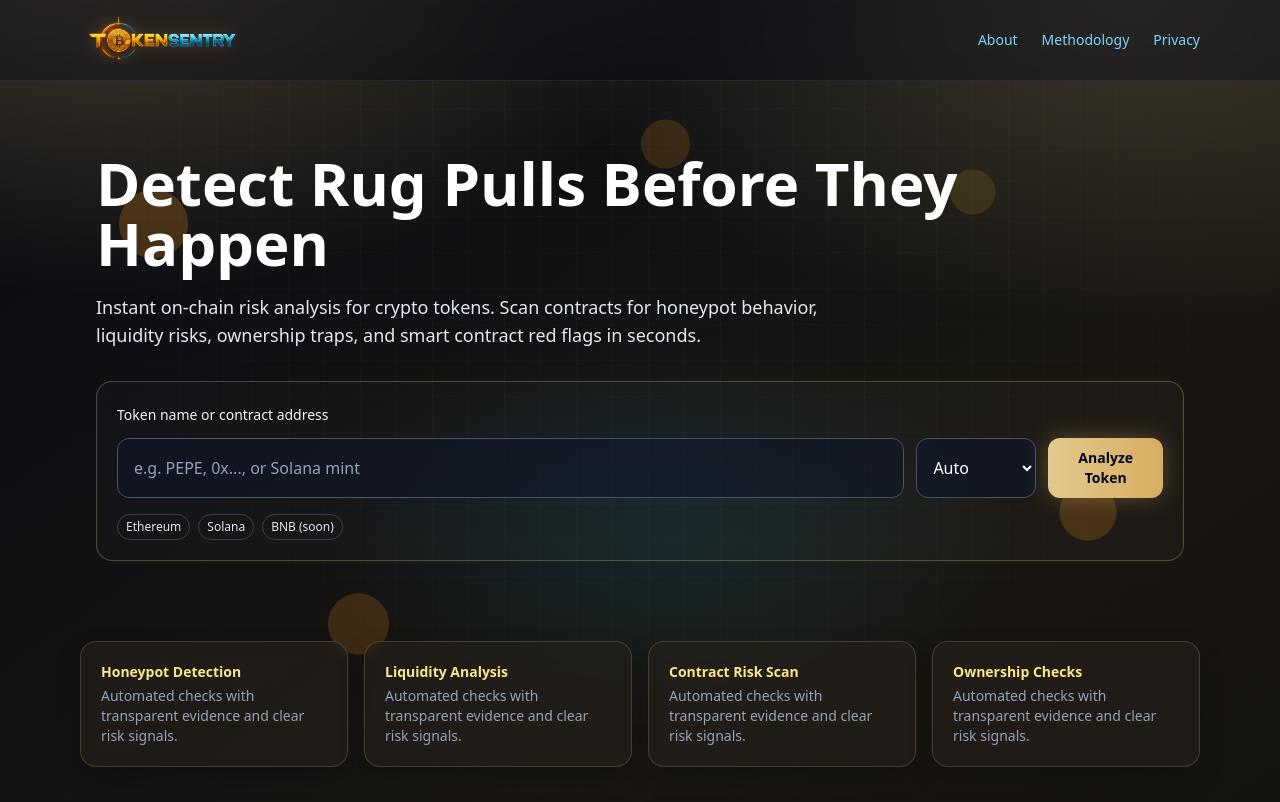
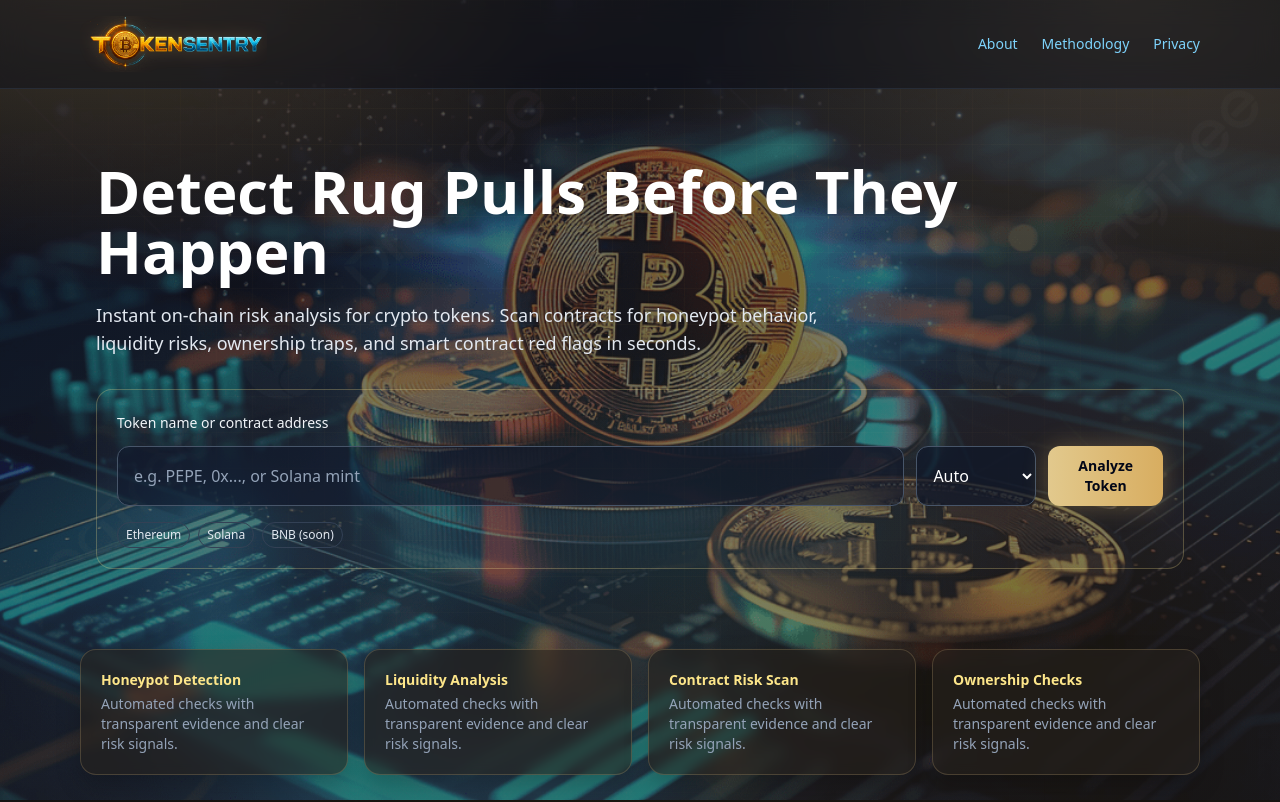
Before and after one commit to PrunyTH/TokenSentry, a Next.js app: page / in a window 1280 px wide. Shown: the top 802 px of the page. Built offline with nearby package versions, Linux system fonts and the light colour scheme.

Commit message:
Redesign TokenSentry UI: branding, logo, components, homepage

```diff
--- a/app/globals.css
+++ b/app/globals.css
@@ -53,12 +53,13 @@ body::after {
   inset: 0;
   pointer-events: none;
   background:
-    radial-gradient(circle at 12% 28%, rgba(247, 147, 26, 0.22) 0 34px, transparent 35px),
-    radial-gradient(circle at 85% 64%, rgba(247, 147, 26, 0.20) 0 28px, transparent 29px),
-    radial-gradient(circle at 52% 18%, rgba(247, 147, 26, 0.16) 0 24px, transparent 25px),
-    radial-gradient(circle at 28% 78%, rgba(247, 147, 26, 0.18) 0 30px, transparent 31px),
-    radial-gradient(circle at 76% 24%, rgba(251, 191, 36, 0.12) 0 22px, transparent 23px);
-  filter: blur(0.2px);
+    linear-gradient(rgba(8, 8, 10, 0.15), rgba(8, 8, 10, 0.15)),
+    url("/branding/crypto-bg.jpg");
+  background-size: cover;
+  background-position: center;
+  background-repeat: no-repeat;
+  opacity: 0.5;
+  mix-blend-mode: screen;
   z-index: -1;
 }
 
--- a/app/layout.tsx
+++ b/app/layout.tsx
@@ -37,7 +37,7 @@ export default function RootLayout({
             <a href="/" className="group flex items-center gap-3 text-xl font-bold text-white">
               <span className="main-logo-wrap">
                 {/* eslint-disable-next-line @next/next/no-img-element */}
-                <img src="/branding/tokensentry-logo.png" alt="TokenSentry logo" className="main-logo h-11 w-auto md:h-12" />
+                <img src="/branding/tokensentry-logo.png" alt="TokenSentry logo" className="main-logo h-12 w-auto md:h-14" />
               </span>
             </a>
             <nav className="flex gap-4 text-sm font-medium text-slate-300 md:gap-6">
```
Also changed, not shown: public/branding/crypto-bg.jpg (added), public/branding/tokensentry-appicon.png.
